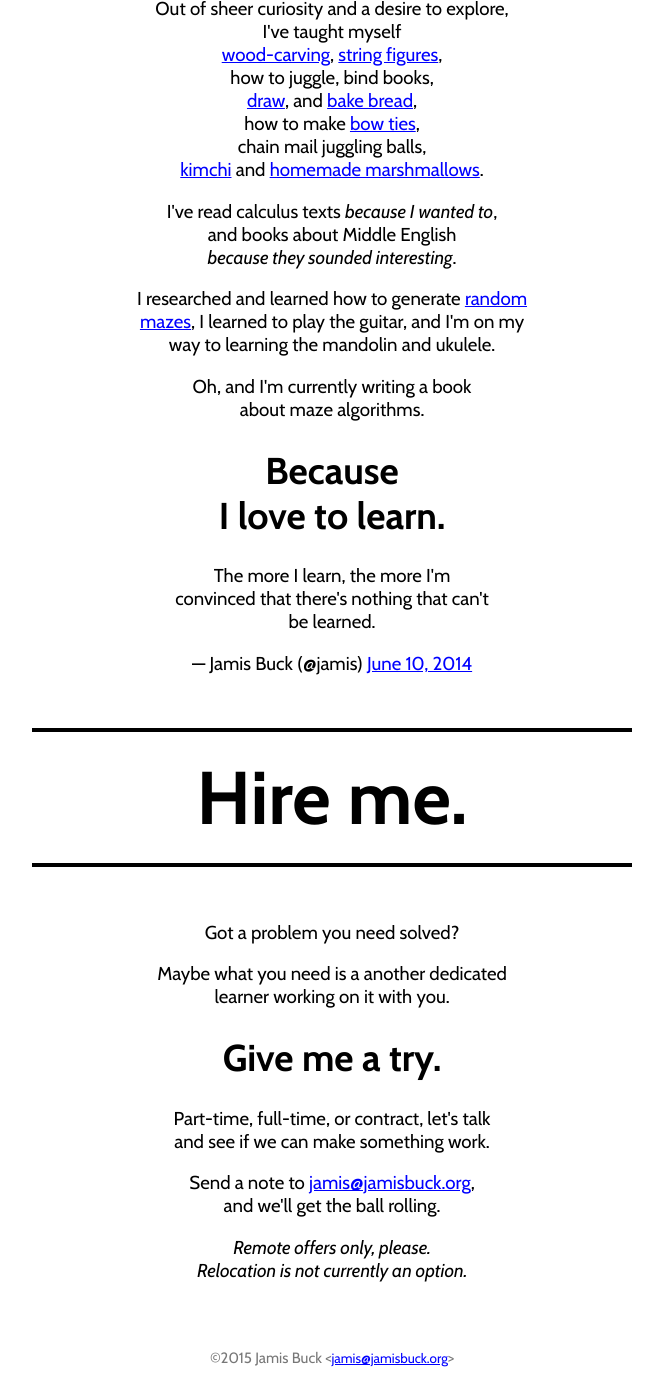
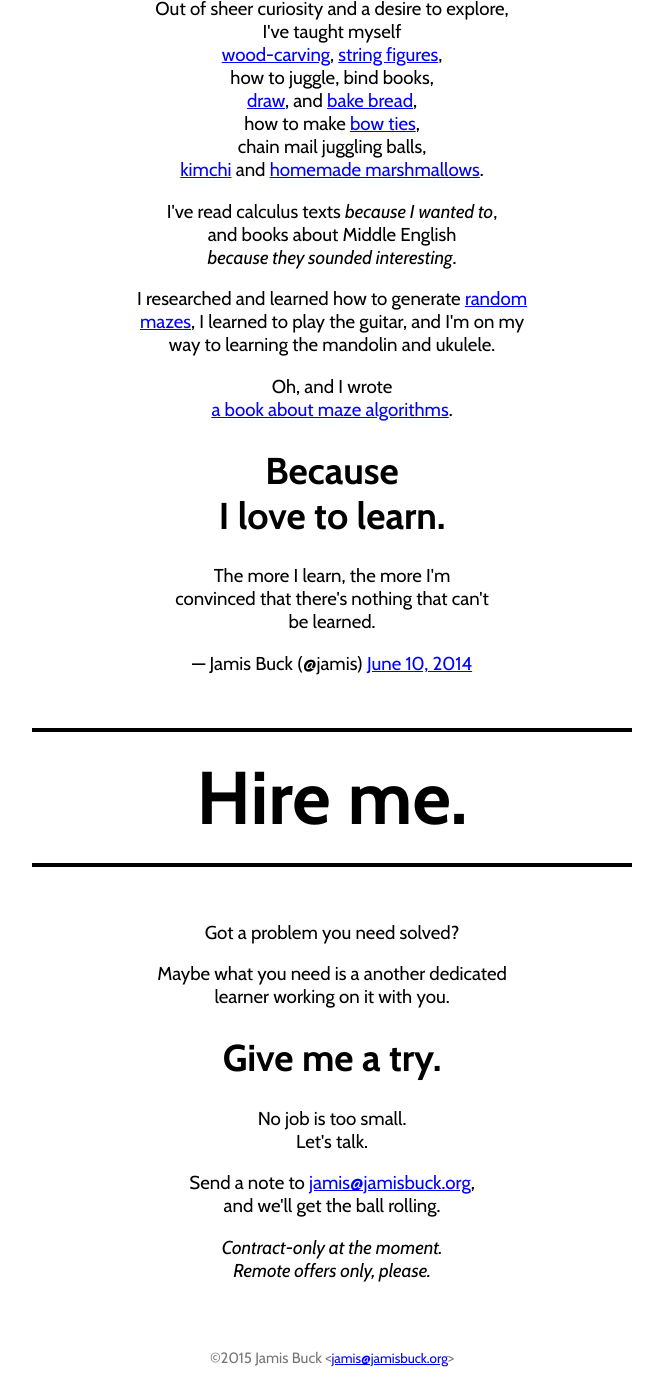
Before and after one commit to jamis/buckblog, a Jekyll site: the page me.html, which Jekyll copies as it is, in a window 1280 px wide and 1400 px high, scrolled down 3093 px. Shown: the whole window, without its empty margins (308-971 px from the left). Built offline with Jekyll 4.4.1, drawn with Linux system fonts in a browser that asks for light colours; comment, search, counter and statistics services are not loaded.

Commit message:
update me.html

```diff
--- a/me.html
+++ b/me.html
@@ -257,7 +257,8 @@
 
       <p>I researched and learned how to generate <a href="http://weblog.jamisbuck.org/2011/2/7/maze-generation-algorithm-recap">random mazes</a>, I learned to play the guitar, and I'm on my way to learning the mandolin and ukulele.</p>
 
-      <p>Oh, and I'm currently writing a book<br />about maze algorithms.</p>
+      <p>Oh, and I wrote<br />
+        <a href="https://pragprog.com/book/jbmaze/mazes-for-programmers">a book about maze algorithms</a>.</p>
 
       <h2 class="callout">Because<br />I love to learn.</h2>
 
@@ -275,16 +276,16 @@
 
       <h2 class="callout">Give me a try.</h2>
 
-      <p>Part-time, full-time, or contract, let's talk<br />
-        and see if we can make something work.</p>
+      <p>No job is too small.<br />
+        Let's talk.</p>
 
       <p>
         Send a note to <a href="mailto:jamis@jamisbuck.org">jamis@jamisbuck.org</a>,<br />
         and we'll get the ball rolling.
       </p>
 
-      <p class="caveats">Remote offers only, please.<br />
-        Relocation is not currently an option.</p>
+      <p class="caveats">Contract-only at the moment.<br />
+        Remote offers only, please.</p>
     </div>
 
     <div class="footer">
```
